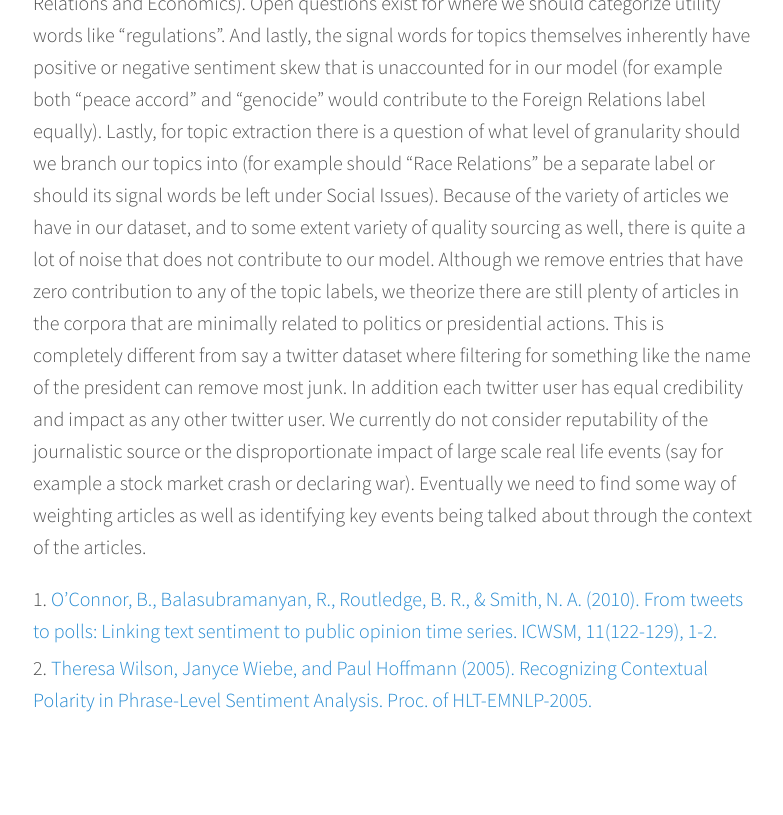
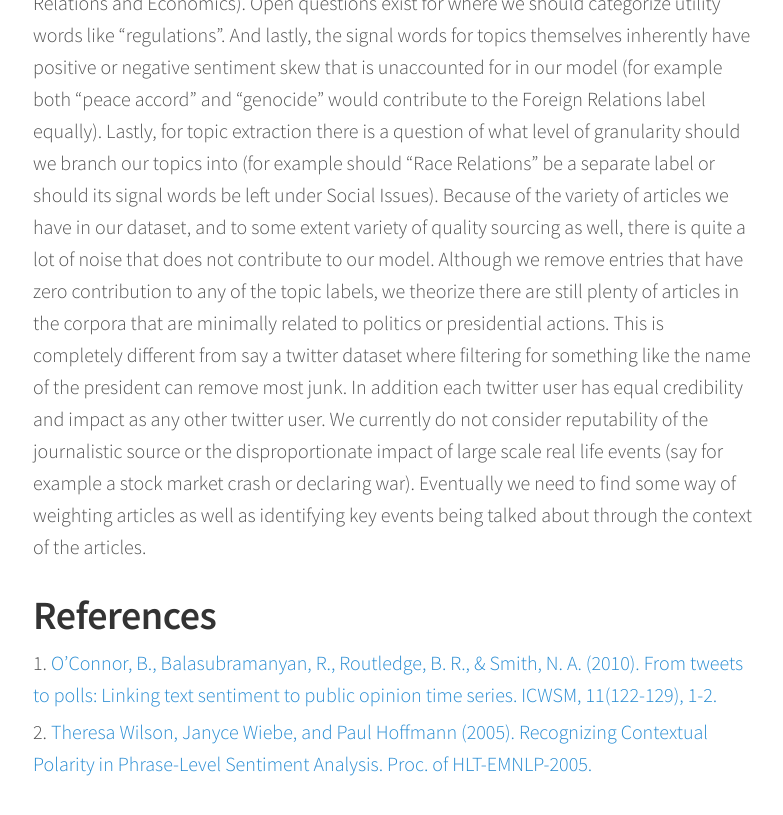
Before and after one commit to ASethi77/StateOfTheMedia, a Jekyll site: the page built from docs/_posts/2017-04-25-blog-post-five.markdown, in a window 1280 px wide and 900 px high, scrolled down 3668 px. Shown: the top 815 px of the window, without its empty margins (247-1030 px from the left). Built offline with Jekyll 4.4.1, drawn with Linux system fonts in a browser that asks for light colours.

Commit message:
Forgot to add references heading

```diff
--- a/docs/_posts/2017-04-25-blog-post-five.markdown
+++ b/docs/_posts/2017-04-25-blog-post-five.markdown
@@ -83,5 +83,7 @@ The main limitation of our model is a significant lack of hits for sentiment sig
 Another limitation is the sophistication to which we can accurately discern topics from signal words. At the moment we currently look for exact case insensitive matches of approximately 200 manually curated signal words for the topics. Some topics have disproportionately more signal words than others. There are also words that may have overlap between topics (such as “negotiation” between Foreign Relations and Economics). Open questions exist for where we should categorize utility words like “regulations”. And lastly, the signal words for topics themselves inherently have positive or negative sentiment skew that is unaccounted for in our model (for example both “peace accord” and “genocide” would contribute to the Foreign Relations label equally). Lastly, for topic extraction there is a question of what level of granularity should we branch our topics into (for example should “Race Relations” be a separate label or should its signal words be left under Social Issues).
 Because of the variety of articles we have in our dataset, and to some extent variety of quality sourcing as well, there is quite a lot of noise that does not contribute to our model. Although we remove entries that have zero contribution to any of the topic labels, we theorize there are still plenty of articles in the corpora that are minimally related to politics or presidential actions. This is completely different from say a twitter dataset where filtering for something like the name of the president can remove most junk. In addition each twitter user has equal credibility and impact as any other twitter user. We currently do not consider reputability of the journalistic source or the disproportionate impact of large scale real life events (say for example a stock market crash or declaring war). Eventually we need to find some way of weighting articles as well as identifying key events being talked about through the context of the articles.
 
+# References
+
 1. [O'Connor, B., Balasubramanyan, R., Routledge, B. R., & Smith, N. A. (2010). From tweets to polls: Linking text sentiment to public opinion time series. ICWSM, 11(122-129), 1-2.](https://homes.cs.washington.edu/~nasmith/papers/oconnor+balasubramanyan+routledge+smith.icwsm10.pdf)
 2. [Theresa Wilson, Janyce Wiebe, and Paul Hoffmann (2005). Recognizing Contextual Polarity in Phrase-Level Sentiment Analysis. Proc. of HLT-EMNLP-2005.](https://asethi77.github.io/StateOfTheMedia/2017/04/25/blog-post-five/)
```
